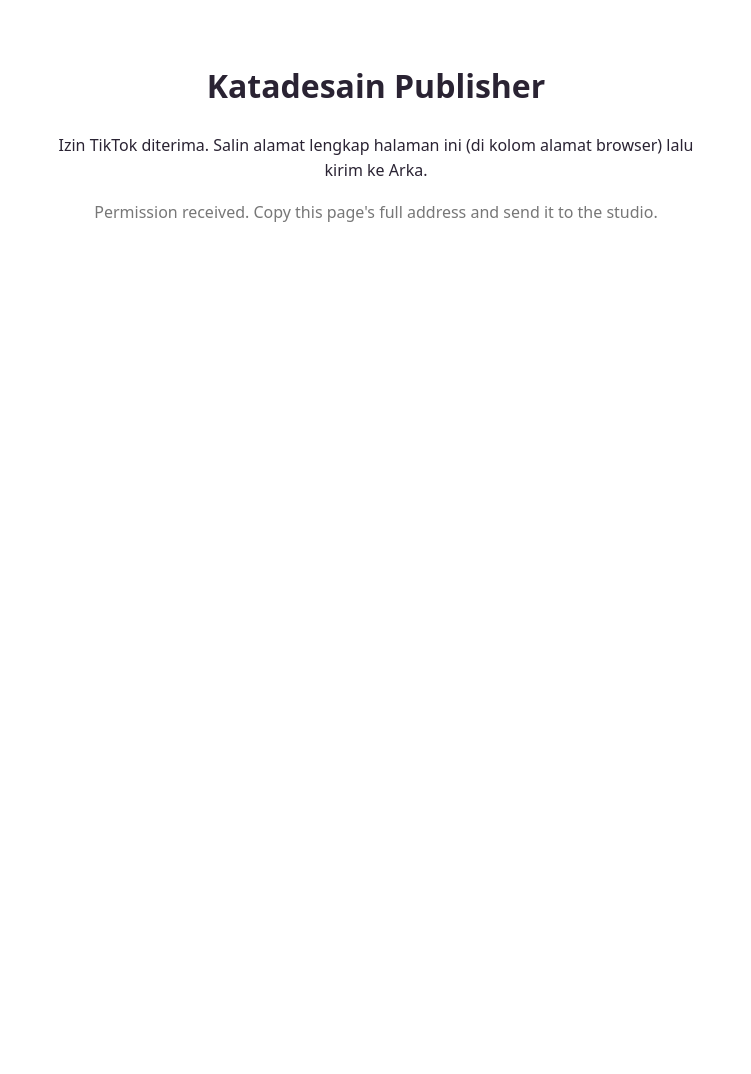
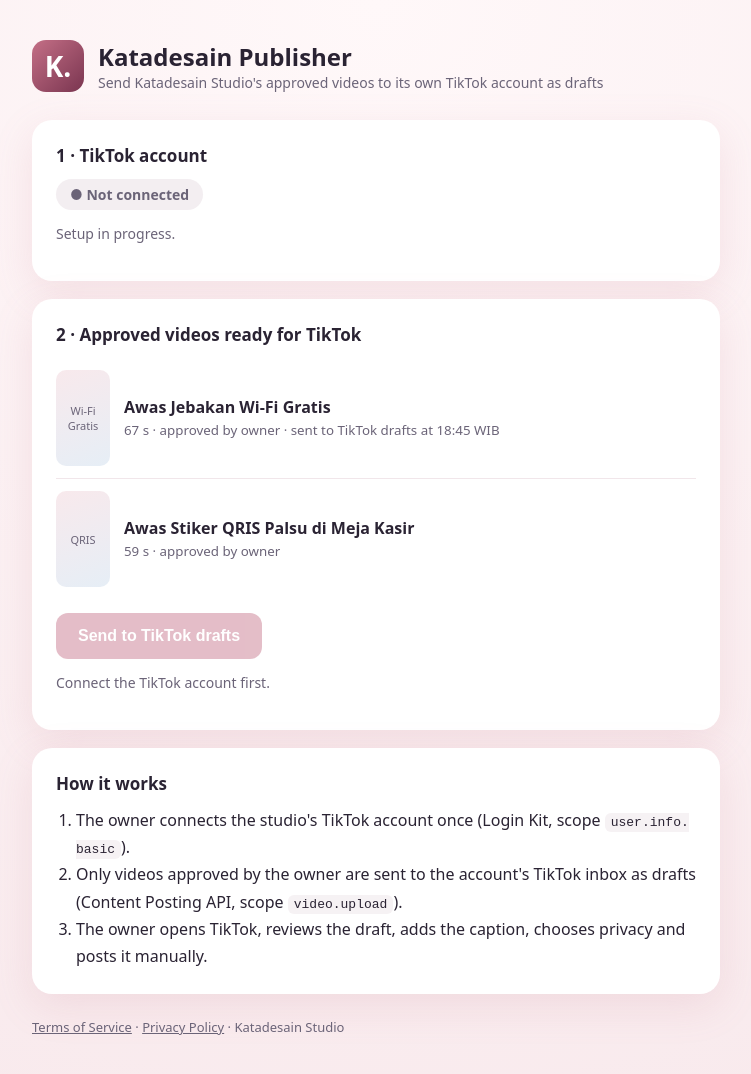
Before and after one commit to ekos03/katadesain-media, a plain HTML site: page tiktok/index.html in a window 1280 px wide. Shown: the whole page, without its empty margins (264-1015 px from the left). Before the commit the page ends 800 px from the top, so only its background shows below. Drawn offline with Linux system fonts and the light colour scheme; no server answers.

Commit message:
Halaman Katadesain Publisher untuk demo TikTok
Co-Authored-By: Claude Opus 5.5 <noreply@anthropic.com>
Claude-Session: https://claude.ai/code/session_017v8sSqsvhFAsVXrFCSKG9r

```diff
--- a/tiktok/index.html
+++ b/tiktok/index.html
@@ -1,5 +1,75 @@
-<!doctype html><html lang="id"><head><meta charset="utf-8"><meta name="viewport" content="width=device-width,initial-scale=1"><title>Katadesain Publisher</title><style>body{font-family:system-ui,sans-serif;max-width:640px;margin:60px auto;padding:0 16px;line-height:1.6;color:#2a2333;text-align:center}</style></head><body>
-<h1>Katadesain Publisher</h1>
-<p>Izin TikTok diterima. Salin alamat lengkap halaman ini (di kolom alamat browser) lalu kirim ke Arka.</p>
-<p style="color:#777">Permission received. Copy this page's full address and send it to the studio.</p>
+<!doctype html>
+<html lang="en"><head><meta charset="utf-8"><meta name="viewport" content="width=device-width,initial-scale=1">
+<title>Katadesain Publisher</title>
+<style>
+:root{--acc:#c46f86;--bg:#f8e9ec;--teks:#2a2333;--abu:#6b6478}
+*{box-sizing:border-box}body{margin:0;font-family:system-ui,-apple-system,sans-serif;background:radial-gradient(circle at 50% 0,#fff8f9,var(--bg));color:var(--teks);min-height:100vh}
+.wrap{max-width:720px;margin:0 auto;padding:40px 16px}
+header{display:flex;align-items:center;gap:14px;margin-bottom:28px}
+.logo{width:52px;height:52px;border-radius:14px;background:linear-gradient(135deg,#c46f86,#7a3550);color:#fff;font-weight:800;font-size:28px;display:flex;align-items:center;justify-content:center}
+h1{font-size:24px;margin:0}.sub{color:var(--abu);font-size:14px}
+.card{background:#fff;border-radius:20px;padding:24px;box-shadow:0 12px 40px rgba(196,111,134,.15);margin-bottom:18px}
+.card h2{font-size:17px;margin:0 0 12px}
+.st{display:inline-flex;align-items:center;gap:8px;font-weight:700;padding:6px 14px;border-radius:999px;font-size:14px}
+.off{background:#f3eef1;color:var(--abu)}.on{background:#e3f6ea;color:#1f7a4d}
+.btn{display:inline-flex;align-items:center;gap:10px;background:#111;color:#fff;border:0;border-radius:12px;padding:14px 22px;font-size:16px;font-weight:700;cursor:pointer;text-decoration:none;margin-top:14px}
+.btn.sec{background:var(--acc)}
+.btn[disabled]{opacity:.45;cursor:not-allowed}
+.row{display:flex;gap:14px;align-items:center;padding:12px 0;border-top:1px solid #f1e6ea}
+.row:first-of-type{border-top:0}
+.thumb{width:54px;height:96px;border-radius:10px;background:linear-gradient(160deg,#f8e9ec,#e6eef6);flex:none;display:flex;align-items:center;justify-content:center;font-size:11px;color:var(--abu);text-align:center}
+.row b{display:block}.row small{color:var(--abu)}
+code{background:#f6f2f4;padding:2px 6px;border-radius:6px;font-size:13px;word-break:break-all}
+ol{padding-left:20px;line-height:1.7;margin:0}
+footer{color:var(--abu);font-size:13px;margin-top:24px}footer a{color:var(--abu)}
+</style></head>
+<body><div class="wrap">
+<header><div class="logo">K.</div><div><h1>Katadesain Publisher</h1><div class="sub">Send Katadesain Studio's approved videos to its own TikTok account as drafts</div></div></header>
+
+<div class="card">
+  <h2>1 · TikTok account</h2>
+  <div id="status"><span class="st off">● Not connected</span></div>
+  <div id="aksi"></div>
+</div>
+
+<div class="card">
+  <h2>2 · Approved videos ready for TikTok</h2>
+  <div class="row"><div class="thumb">Wi-Fi<br>Gratis</div><div><b>Awas Jebakan Wi-Fi Gratis</b><small>67 s · approved by owner · sent to TikTok drafts at 18:45 WIB</small></div></div>
+  <div class="row"><div class="thumb">QRIS</div><div><b>Awas Stiker QRIS Palsu di Meja Kasir</b><small>59 s · approved by owner</small></div></div>
+  <button class="btn sec" id="kirim" disabled>Send to TikTok drafts</button>
+  <p class="sub" id="ket">Connect the TikTok account first.</p>
+</div>
+
+<div class="card">
+  <h2>How it works</h2>
+  <ol>
+    <li>The owner connects the studio's TikTok account once (Login Kit, scope <code>user.info.basic</code>).</li>
+    <li>Only videos approved by the owner are sent to the account's TikTok inbox as drafts (Content Posting API, scope <code>video.upload</code>).</li>
+    <li>The owner opens TikTok, reviews the draft, adds the caption, chooses privacy and posts it manually.</li>
+  </ol>
+</div>
+
+<footer><a href="terms.html">Terms of Service</a> · <a href="privacy.html">Privacy Policy</a> · Katadesain Studio</footer>
+</div>
+<script>
+// client key aplikasi (bukan rahasia — selalu terlihat di tautan otorisasi TikTok)
+const REDIRECT = 'https://ekos03.github.io/katadesain-media/tiktok/';
+const q = new URLSearchParams(location.search);
+const $ = (id) => document.getElementById(id);
+fetch('config.json?v=' + Date.now()).then((r) => r.ok ? r.json() : {}).catch(() => ({})).then((cfg) => {
+  if (q.get('code')) {
+    $('status').innerHTML = '<span class="st on">✓ TikTok account connected</span><p class="sub">Authorization received. The studio server completes the connection securely.</p>';
+    $('aksi').innerHTML = '<button class="btn" id="salin">Copy this page address for the studio</button>';
+    $('salin').onclick = () => navigator.clipboard.writeText(location.href).then(() => { $('salin').textContent = 'Copied ✓'; });
+    $('kirim').disabled = false; $('ket').textContent = 'Approved videos will be uploaded to the TikTok inbox as drafts.';
+    $('kirim').onclick = () => { $('kirim').textContent = 'Sending to TikTok drafts…'; $('kirim').disabled = true; $('ket').textContent = 'Uploading via Content Posting API. Check the TikTok app inbox for the draft.'; };
+  } else if (q.get('error')) {
+    $('status').innerHTML = '<span class="st off">✕ Authorization cancelled</span>';
+  }
+  if (!q.get('code')) {
+    const p = new URLSearchParams({ client_key: cfg.client_key || '', scope: 'user.info.basic,video.upload', response_type: 'code', redirect_uri: REDIRECT, state: Math.random().toString(36).slice(2) });
+    $('aksi').innerHTML = cfg.client_key ? `<a class="btn" href="https://www.tiktok.com/v2/auth/authorize/?${p}">Connect TikTok</a>` : '<p class="sub">Setup in progress.</p>';
+  }
+});
+</script>
 </body></html>
```
